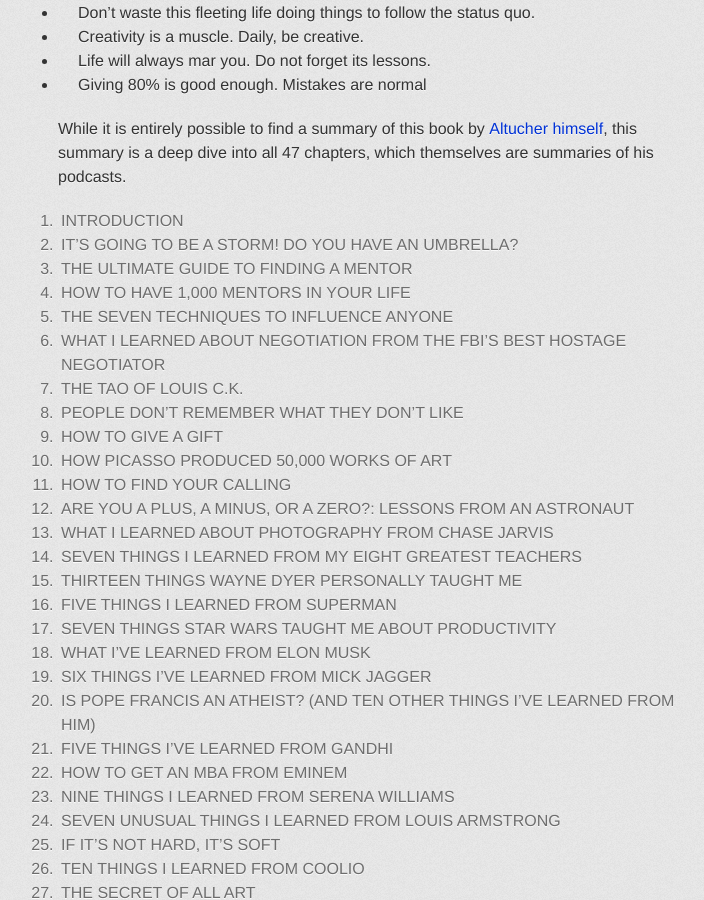
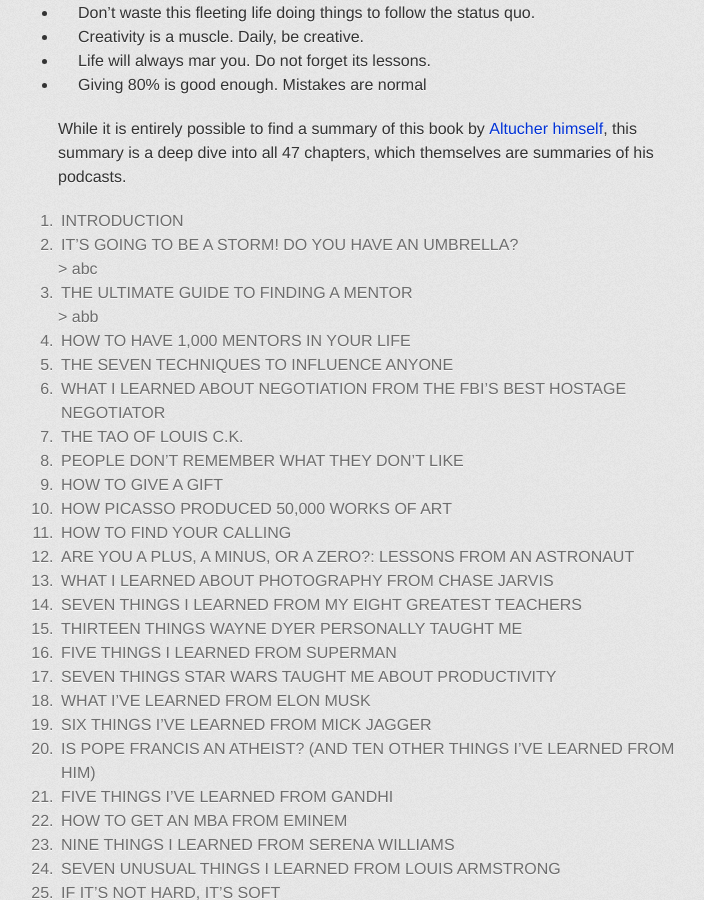
Before and after one commit to juleshenry/juleshenry.github.io, a Jekyll site: the page built from _posts/2024-08-05-reinvent-yourself.md, in a window 1280 px wide and 900 px high, scrolled down 681 px. Shown: the whole window, without its empty margins (80-784 px from the left). Built offline with Jekyll 4.4.1, drawn with Linux system fonts in a browser that asks for light colours; some web fonts are replaced.

Commit message:
reinv skeleton 2

```diff
--- a/_posts/2024-08-05-reinvent-yourself.md
+++ b/_posts/2024-08-05-reinvent-yourself.md
@@ -28,7 +28,9 @@
 <ol>
     <li>INTRODUCTION</li>
     <li>IT’S GOING TO BE A STORM! DO YOU HAVE AN UMBRELLA?</li>
+        > abc
     <li>THE ULTIMATE GUIDE TO FINDING A MENTOR</li>
+        > abb
     <li>HOW TO HAVE 1,000 MENTORS IN YOUR LIFE</li>
     <li>THE SEVEN TECHNIQUES TO INFLUENCE ANYONE</li>
     <li>WHAT I LEARNED ABOUT NEGOTIATION FROM THE FBI’S BEST HOSTAGE NEGOTIATOR</li>
@@ -73,4 +75,5 @@
     <li>LESSONS I LEARNED FROM PLAYING POKER FOR 365 STRAIGHT DAYS</li>
     <li>WHAT I LEARNED FROM CHESS</li>
 </ol>
+
 # Review
```
